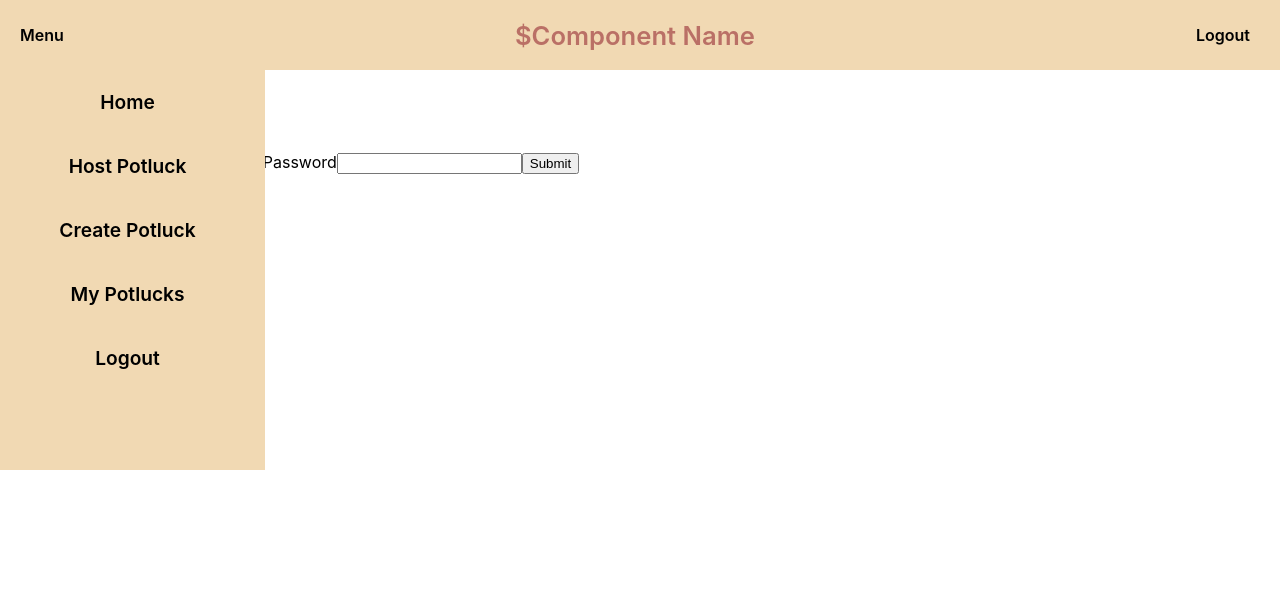
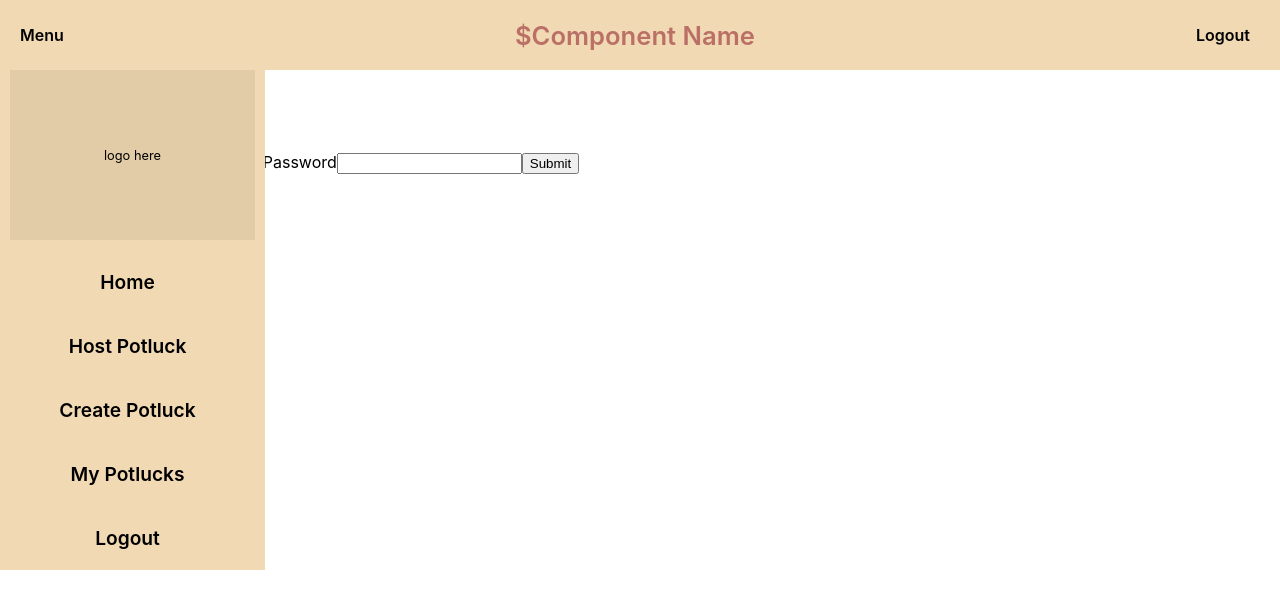
Before and after one commit to Build-Week-Potluck-Plannerr/front-end, a React (Create React App) app in the folder potluck-front-end/: page / in a window 1280 px wide. Both pictures are taken after a click on the link "Menu". Shown: the top 608 px of the page. Built offline with nearby package versions, Linux system fonts and the light colour scheme.

Commit message:
added place for menu logo

```diff
--- a/potluck-front-end/src/components/Nav.js
+++ b/potluck-front-end/src/components/Nav.js
@@ -16,6 +16,9 @@ function Nav() {
       {
         navToggle &&
         <div className="side-menu-container">
+          <div className="menu-logo">
+            logo here
+          </div>
           <div><Link to="/">Home</Link></div>
           <div><Link to="/">Host Potluck</Link></div>
           <div><Link to="/">Create Potluck</Link></div>
--- a/potluck-front-end/src/styles/nav.css
+++ b/potluck-front-end/src/styles/nav.css
@@ -1,5 +1,6 @@
 :root {
   --background-color: #f1d9b3;
+  --nav-hover: #e2cba7;
   --title-color: #ba7066;
 }
 
@@ -31,16 +32,26 @@
   position: absolute;
   top: 70px;
   left: 0;
-  height: 50%;
+  height: 55%;
+}
+
+.side-menu-container .menu-logo {
+  display: flex;
+  align-items: center;
+  justify-content: center;
+  background: var(--nav-hover);
+  margin: 0 10px 10px 10px;
+  height: 130px;
+  font-size: .8rem;
 }
 
 .side-menu-container div {
-  background: #f1d9b3;
+  background: var(--background-color);
   padding: 20px;
   text-align: center;
   font-size: 1.2rem;
 }
 
 .side-menu-container div:hover {
-  background: #e2cba7;
+  background: var(--nav-hover);
 }
```
